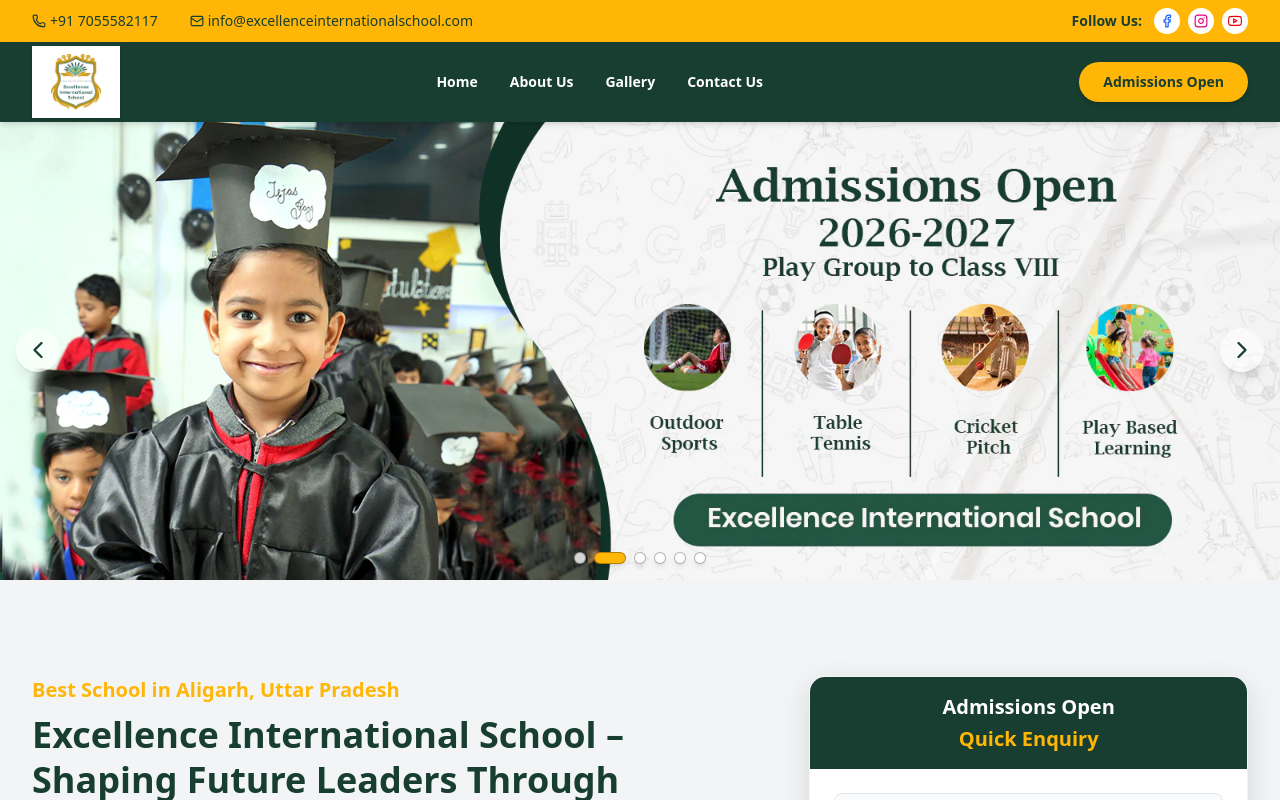
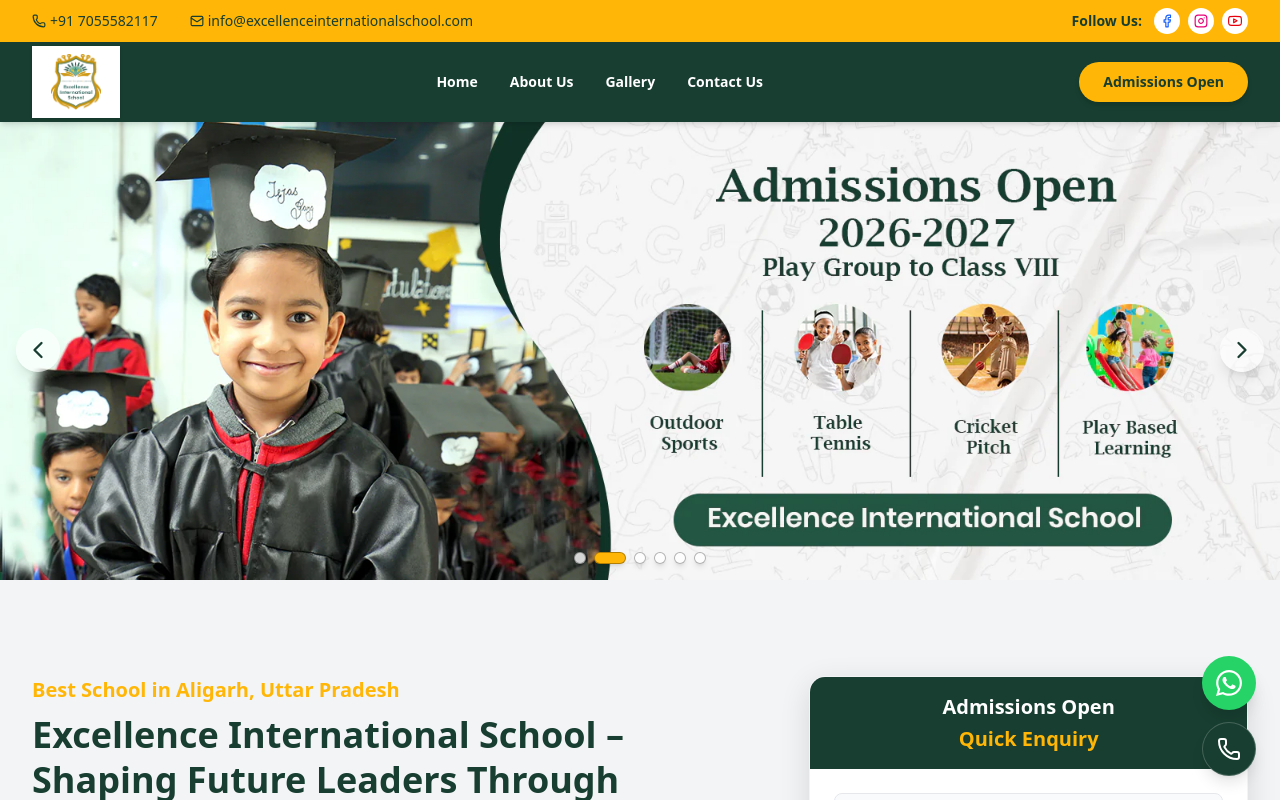
Before and after one commit to abhisheksamriya/DETTROIN-INT-Abhishek-Website, a Next.js app: page / in a window 1280 px wide. Shown: the top 800 px of the page. Built offline with nearby package versions, Linux system fonts and the light colour scheme.

Commit message:
floating buttons added

```diff
--- a/app/layout.tsx
+++ b/app/layout.tsx
@@ -3,6 +3,7 @@
 import "./globals.css";
 import Navbar from "@/components/Navbar";
 import Footer from "@/components/Footer";
+import FloatingButtons from "@/components/FloatingButtons";
 
 const geistSans = Geist({
   variable: "--font-geist-sans",
@@ -35,6 +36,7 @@
           {children}
         </main>
         <Footer/>
+        <FloatingButtons />
       </body>
     </html>
   );
--- /dev/null
+++ b/components/FloatingButtons.tsx
@@ -0,0 +1,40 @@
+import { Phone } from "lucide-react";
+
+export default function FloatingButtons() {
+  return (
+    <div className="fixed bottom-6 right-6 z-50 flex flex-col gap-3">
+      <a
+        href="https://wa.me/917055582117?text=Hello,%20I%20want%20to%20know%20more%20about%20admissions%20at%20Excellence%20International%20School."
+        target="_blank"
+        rel="noopener noreferrer"
+        aria-label="Chat on WhatsApp"
+        className="bg-[#25D366] hover:bg-[#20ba5a] text-white p-3.5 rounded-full shadow-lg transition-all duration-300 hover:scale-110 flex items-center justify-center cursor-pointer group relative"
+      >
+        <svg
+          xmlns="http://www.w3.org/2000/svg"
+          width="26"
+          height="26"
+          viewBox="0 0 24 24"
+          fill="currentColor"
+          className="text-white"
+        >
+          <path d="M.057 24l1.687-6.163c-1.041-1.804-1.588-3.849-1.587-5.946.003-6.556 5.338-11.891 11.893-11.891 3.181.001 6.167 1.24 8.413 3.488 2.245 2.248 3.481 5.236 3.48 8.414-.003 6.557-5.338 11.892-11.893 11.892-1.99-.001-3.951-.5-5.688-1.448l-6.305 1.654zm6.597-3.807c1.676.995 3.276 1.591 5.392 1.592 5.448 0 9.886-4.434 9.889-9.885.002-5.462-4.415-9.89-9.881-9.892-5.452 0-9.887 4.434-9.889 9.884-.001 2.225.651 3.891 1.746 5.634l-.999 3.648 3.742-.981zm11.387-5.464c-.074-.124-.272-.198-.57-.347-.297-.149-1.758-.868-2.031-.967-.272-.099-.47-.149-.669.149-.198.297-.768.967-.941 1.165-.173.198-.347.223-.644.074-.297-.149-1.255-.462-2.39-1.475-.883-.788-1.48-1.761-1.653-2.059-.173-.297-.018-.458.13-.606.134-.133.297-.347.446-.521.151-.172.2-.296.3-.495.099-.198.05-.372-.025-.521-.075-.124-.669-1.612-.916-2.207-.242-.579-.487-.5-.669-.51-.173-.008-.371-.01-.57-.01-.198 0-.52.074-.792.372s-1.04 1.016-1.04 2.479 1.065 2.876 1.213 3.074c.149.198 2.095 3.2 5.076 4.487.709.306 1.263.489 1.694.626.712.226 1.36.194 1.872.118.571-.085 1.758-.719 2.006-1.413.248-.695.248-1.29.173-1.414z"/>
+        </svg>
+        <span className="absolute right-full mr-3 bg-gray-900 text-white text-xs px-2.5 py-1 rounded-md opacity-0 group-hover:opacity-100 transition-opacity whitespace-nowrap shadow-md pointer-events-none">
+          Chat on WhatsApp
+        </span>
+      </a>
+
+      <a
+        href="tel:+917055582117"
+        aria-label="Call Us"
+        className="bg-brand-green hover:bg-brand-green/90 text-white p-3.5 rounded-full shadow-lg transition-all duration-300 hover:scale-110 flex items-center justify-center cursor-pointer group relative border border-white/20"
+      >
+        <Phone size={24} />
+        <span className="absolute right-full mr-3 bg-gray-900 text-white text-xs px-2.5 py-1 rounded-md opacity-0 group-hover:opacity-100 transition-opacity whitespace-nowrap shadow-md pointer-events-none">
+          Call Us
+        </span>
+      </a>
+    </div>
+  );
+}
--- a/components/Footer.tsx
+++ b/components/Footer.tsx
@@ -44,9 +44,8 @@
 
         </div>
 
-        <div className="pt-8 flex flex-col sm:flex-row items-center justify-between text-xs text-white/60">
+        <div className="pt-8 flex flex-col sm:flex-row items-center justify-center text-xs text-white/60">
           <p>© Copyright 2026 Excellence International School. All Rights Reserved.</p>
-          <p className="mt-2 sm:mt-0">Designed & Developed for Clean UI</p>
         </div>
 
       </div>
```
